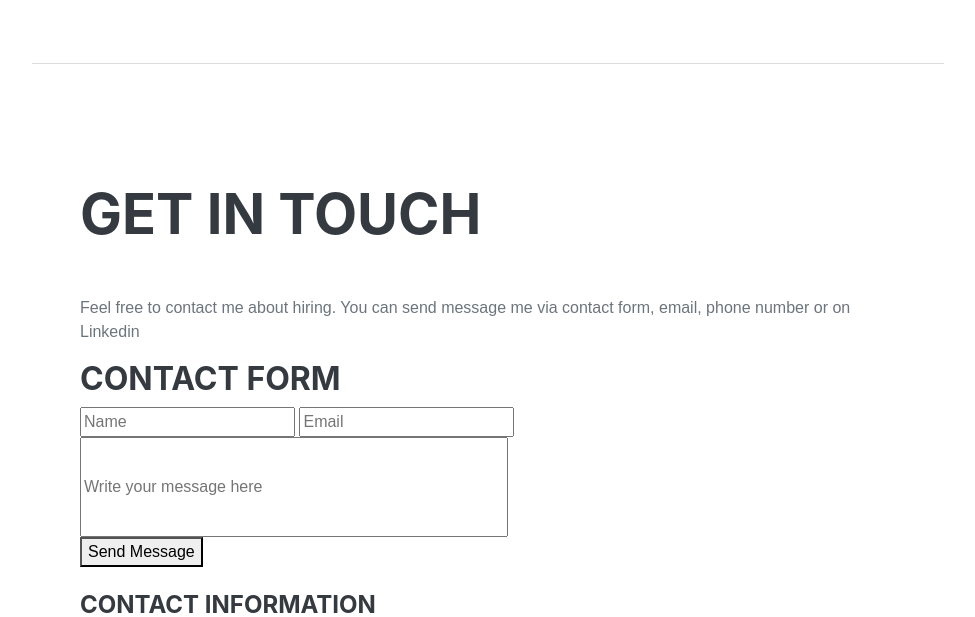
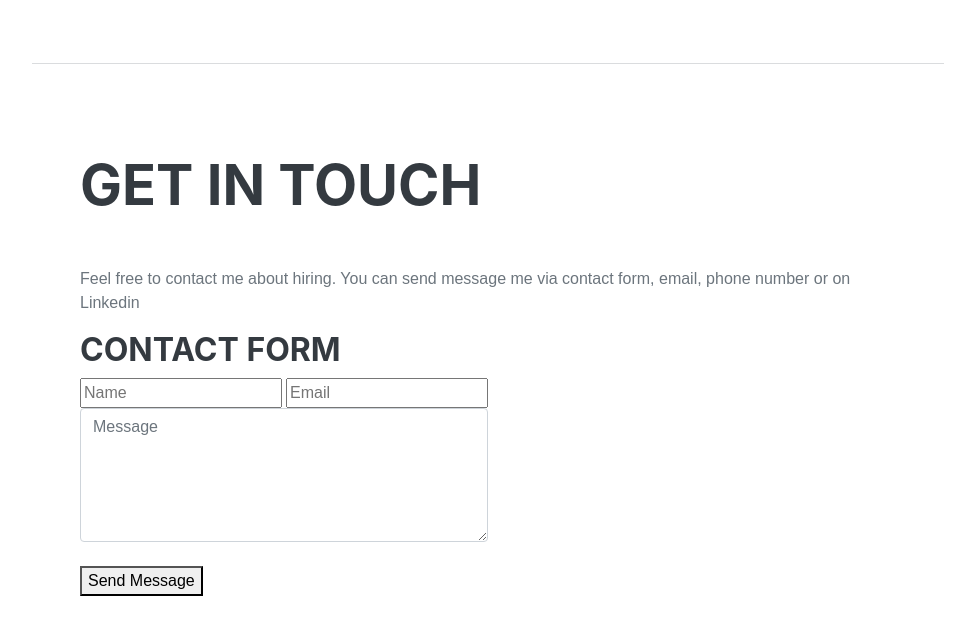
Before and after one commit to Sergiomendozer/Portfolio, a plain HTML site: page index.html in a window 1280 px wide. Shown: the part 4891-5508 px from the top of the page, without its empty margins (288-1263 px from the left). Drawn offline with nearby package versions, Linux system fonts and the light colour scheme; a web font is replaced by a local one.

Commit message:
contact formuum has better message box, bigger

```diff
--- a/index.html
+++ b/index.html
@@ -438,12 +438,20 @@
                 </p>
                 <form action = "https://formsubmit.co/sergiomendozansx@gmail.com" method = "POST">
                     <h3>Contact form</h3>
-                    <input type="hidden" name="_subject" value="New submission!">
-                    <input type="text" name = "name" placeholder ="Name"required>
+                    <input type="hidden" name="_subject" value="New submission!" >
+                    <input type="text" name = "name" placeholder ="Name" style="width: 24.7%;" required>
                     <input type ="hidden" name="text" value="https://sergiomendozer.github.io/Portfolio/pages/thankyou">
-                    <input type="email" name = "email" placeholder ="Email" required>
+                    <input type="email" name = "email" placeholder ="Email"style="width: 24.7%;" required>
                     <br>
-                    <input type="message" name = "message" placeholder ="Write your message here" size="43" style="height:100px; width:fit-content;" required>
+                    <textarea
+                        class="form-control"
+                          name="message"
+                          rows="5"
+                          placeholder="Message"
+                          style="width: 50%;"
+                          required
+                        ></textarea>
+                    <!-- <input type="message" name = "message" placeholder ="Write your message here" size="43" style="height:100px; width:fit-content;" required> -->
                     <br>
                     <button type="Submit">Send Message</button>
                 </form>
```
